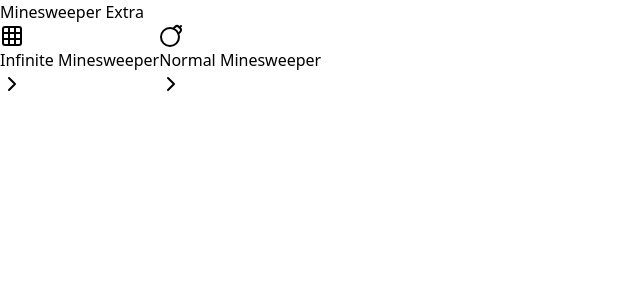
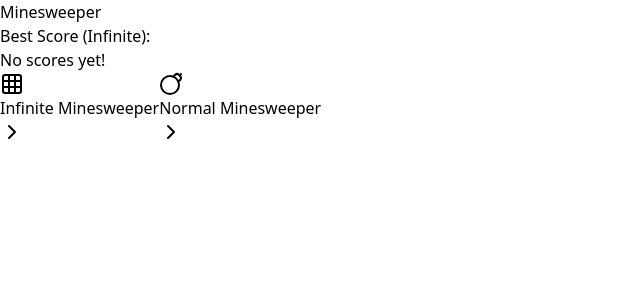
Before and after one commit to markbakos/infinite-minesweeper, a React (Vite) app in the folder client/: page / in a window 1280 px wide. Shown: the top 300 px of the page, without its empty margins (0-640 px from the left). Built offline with nearby package versions, Linux system fonts and the light colour scheme.

Commit message:
Added best score to home page

```diff
--- a/client/src/pages/Home.tsx
+++ b/client/src/pages/Home.tsx
@@ -1,8 +1,23 @@
 import { motion, Variants } from 'framer-motion'
 import {Bomb, Grid, ChevronRight} from 'lucide-react'
 import {Link} from "react-router-dom";
+import React, {useEffect, useState} from "react";
+import {Score} from "../types.ts";
 
 export const Home = () => {
+
+    const [bestScoreInfinite, setBestScoreInfinite] = useState<Score>({score: null, time: null})
+
+    useEffect(() => {
+        const score = localStorage.getItem("bestScore_infinite")
+        const time = localStorage.getItem("bestScoreTime_infinite")
+
+        if (score !== null && time !== null){
+            setBestScoreInfinite({
+                score: parseInt(score),
+                time: parseInt(time)})
+        }
+    }, []);
 
     const containerVariants: Variants = {
         hidden: { opacity: 0 },
@@ -45,6 +60,12 @@ export const Home = () => {
         }
     }
 
+    const formatTime = (time: number) => {
+        const minutes = Math.floor(time / 60000)
+        const seconds = Math.floor((time % 60000) / 1000)
+        return `${minutes.toString().padStart(2, "0")}:${seconds.toString().padStart(2, "0")}`
+    }
+
     return (
         <motion.div
             className="bg-gradient-to-br from-gray-500 to-gray-700 min-h-screen w-screen flex flex-col justify-center items-center p-4"
@@ -56,14 +77,29 @@ export const Home = () => {
                 className="text-6xl font-bold text-white mb-8 text-center"
                 variants={itemVariants}
             >
-                Minesweeper Extra
+                Minesweeper
             </motion.h1>
 
             <motion.div
                 className="flex flex-col space-y-4 w-full max-w-md"
                 variants={itemVariants}
             >
+                <motion.div
+                    variants={itemVariants}
+                    className="flex flex-col items-center"
+                >
+                    <h1 className="text-gray-400 text-2xl font-semibold">Best Score (Infinite):</h1>
+                    {(bestScoreInfinite.score !== null && bestScoreInfinite.time !== null) ?
+                        <div className="text-2xl font-bold text-gray-200">
+                            {bestScoreInfinite.score.toLocaleString()}
+                            <span className="text-lg text-gray-300 mx-2">({formatTime(bestScoreInfinite.time)})</span>
+                        </div>
+                        :
+                        <div className="text-xl font-bold text-gray-200">No scores yet!</div>
+                    }
+                </motion.div>
                 <Link to="/infinite">
+
                     <motion.button
                         className="w-full py-3 px-6 bg-white rounded-lg text-cyan-600 font-semibold text-lg flex items-center justify-between group"
                         variants={buttonVariants}
@@ -71,11 +107,11 @@ export const Home = () => {
                         whileHover="hover"
                     >
                         <div className="flex items-center">
-                            <Grid className="mr-2" />
+                            <Grid className="mr-2"/>
                             Infinite Minesweeper
                         </div>
                         <motion.div variants={iconVariants}>
-                            <ChevronRight />
+                            <ChevronRight/>
                         </motion.div>
                     </motion.button>
                 </Link>
@@ -87,11 +123,11 @@ export const Home = () => {
                     whileHover="hover"
                 >
                     <div className="flex items-center">
-                        <Bomb className="mr-2" />
+                        <Bomb className="mr-2"/>
                         Normal Minesweeper
                     </div>
                     <motion.div variants={iconVariants}>
-                        <ChevronRight />
+                        <ChevronRight/>
                     </motion.div>
                 </motion.button>
             </motion.div>
```
